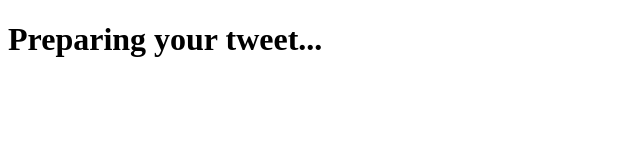
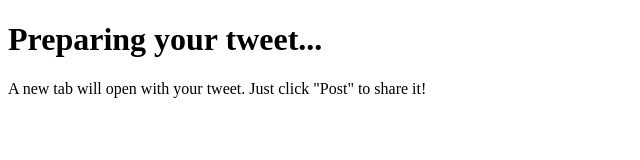
Before and after one commit to typiak59/autotweet, a plain HTML site: page index.html in a window 1280 px wide. Shown: the whole page, without its empty margins (0-640 px from the left). Drawn offline with Linux system fonts and the light colour scheme.

Commit message:
Update index.html

```diff
--- a/index.html
+++ b/index.html
@@ -5,8 +5,8 @@
 </head>
 <body>
     <h1>Preparing your tweet...</h1>
+    <p>A new tab will open with your tweet. Just click "Post" to share it!</p>
     <script>
-        // Run immediately when the page loads
         (function() {
             const posts = [
                 "Just chilling today!",
```
